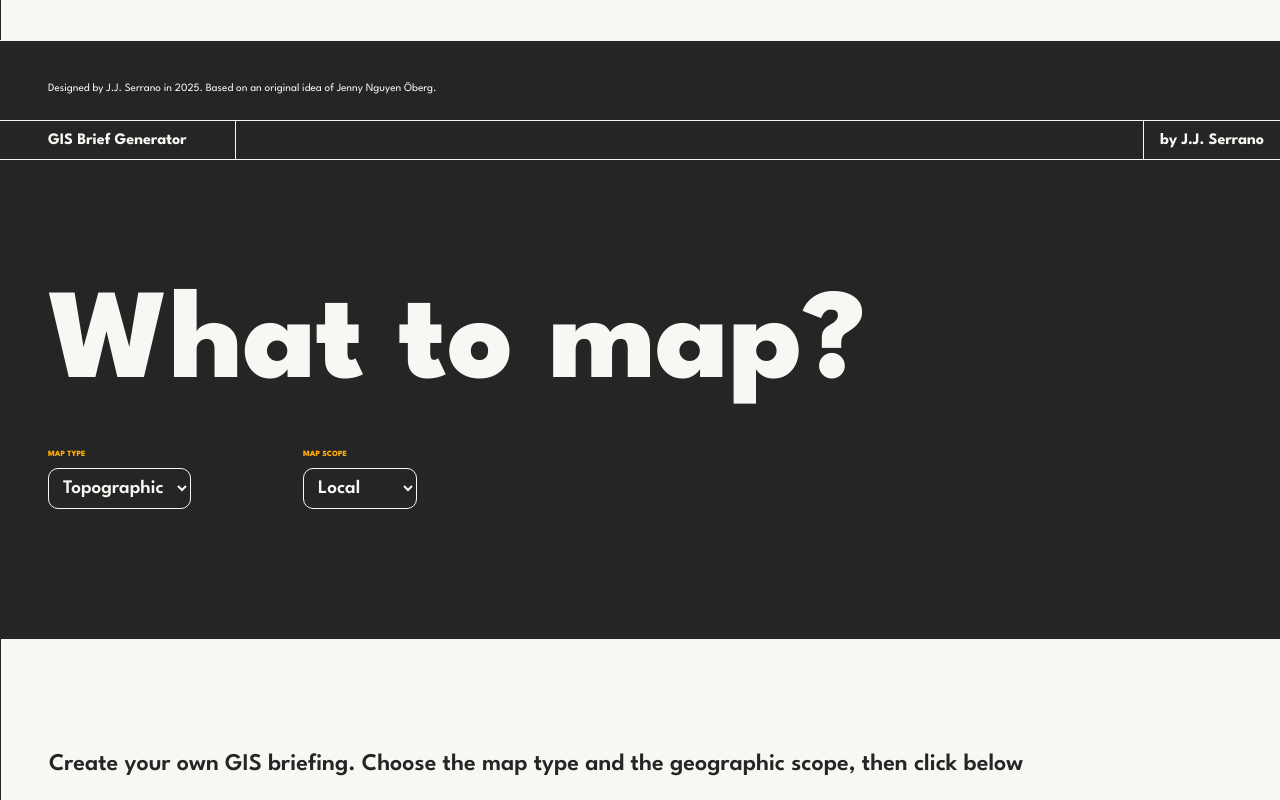
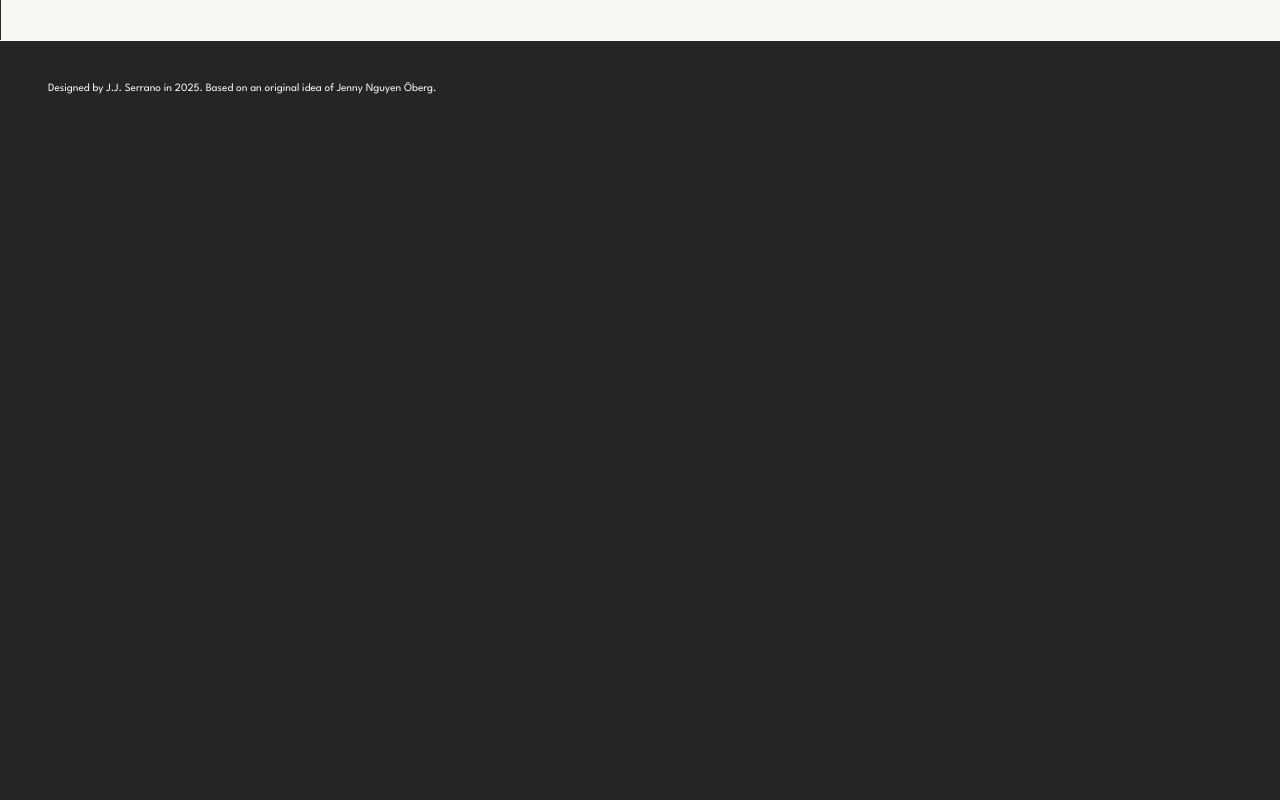
Before and after one commit to Serranowski/gis-brief-generator, a Next.js app: page / in a window 1280 px wide. Shown: the part 800-1600 px from the top of the page. After the commit the page ends 920 px from the top, so only its background shows below. Built offline with nearby package versions, Linux system fonts and the light colour scheme.

Commit message:
Fixed minor error

```diff
--- a/src/app/layout.js
+++ b/src/app/layout.js
@@ -8,7 +8,7 @@ export default function RootLayout({ children }) {
       <head>
         <title>Next.js</title>
       </head>
-      <body className={leagueSpartan.className}>{children}
+      <body className={leagueSpartan.className}>
         {children}
         <Analytics />
       </body>
```
